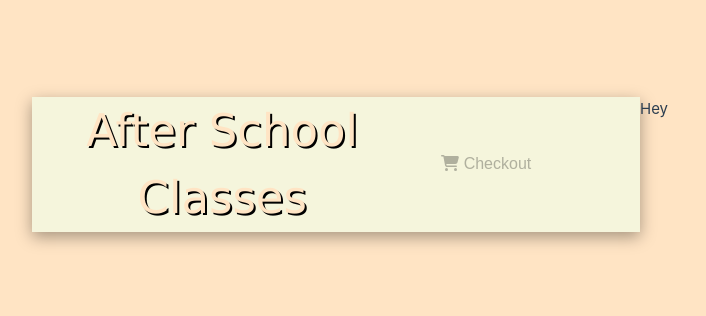
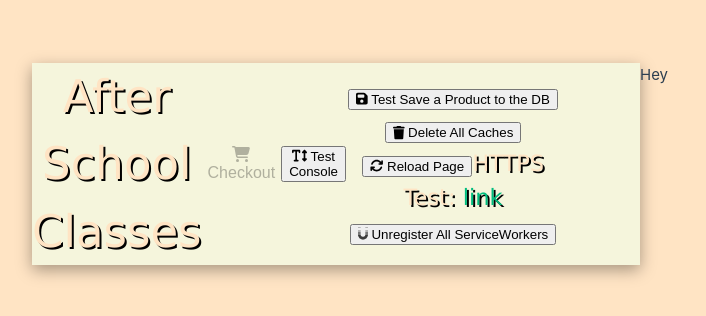
Before and after one commit to JohnnyCiepiela/school-classes-management-vue, a Vue app: page / in a window 1280 px wide. Shown: the part 236-552 px from the top of the page, without its empty margins (0-706 px from the left). Built offline with nearby package versions, Linux system fonts and the light colour scheme.

Commit message:
test console

```diff
--- a/src/App.vue
+++ b/src/App.vue
@@ -1,14 +1,40 @@
-
-
 <template>
   <div id="app">
     <header>
       <h1>{{ sitename }}</h1>
-      <button @click="showCheckout" v-bind:disabled="!canCheckout" class="checkout_button2">
-                {{totalItemsInTheCart}}
+      <button
+        @click="showCheckout"
+        v-bind:disabled="!canCheckout"
+        class="checkout_button2"
+      >
+        {{ totalItemsInTheCart }}
         <font-awesome-icon icon="fas fa-shopping-cart" />
         Checkout
       </button>
+      <button v-if="testConsole" @click="toggleShowTestConsole">
+        <font-awesome-icon icon="fas fa-text-height" />
+        Test Console
+      </button>
+      <div v-if="testConsole && showTestConsole" class="test-console">
+        <button @click="saveProductToDB" class="test-elem">
+          <font-awesome-icon icon="fas fa-save" />
+          Test Save a Product to the DB
+        </button>
+        <button @click="deleteAllCaches" class="test-elem">
+          <font-awesome-icon icon="fas fa-trash" />
+          Delete All Caches
+        </button>
+        <button @click="reloadPage" class="test-elem">
+          <font-awesome-icon icon="fas fa-sync" />
+          Reload Page
+        </button>
+        <strong class="test-elem">HTTPS Test: </strong>
+        <a v-bind:href="serverURL" target="_blank">link</a>
+        <button @click="unregisterAllServiceWorkers" class="test-elem">
+          <font-awesome-icon icon="fab fa-uniregistry" />
+          Unregister All ServiceWorkers
+        </button>
+      </div>
     </header>
 
     <main>
@@ -18,30 +44,85 @@
 </template>
 
 <script>
-import LessonsList from './components/LessonsList.vue';
-import Checkout from './components/Checkout.vue';
+import LessonsList from "./components/LessonsList.vue";
+import Checkout from "./components/Checkout.vue";
 
 export default {
-  name: 'app',
+  name: "app",
   data() {
     return {
       sitename: "After School Classes",
       cart: [],
       currentView: LessonsList,
-    }
+      testConsole: true,
+      showTestConsole: true,
+      serverURL: "https://afterschoolclasses2-env.eba-upgmncnr.eu-west-2.elasticbeanstalk.com/collections/lessons",
+
+    };
   },
   components: {
-    LessonsList, Checkout,
+    LessonsList,
+    Checkout,
   },
   methods: {
     showCheckout() {
       if (this.currentView === this.LessonsList) {
         this.currentView === this.Checkout;
-      }
-      else {
+      } else {
         this.currentView === this.LessonsList;
       }
+    },
+    toggleShowTestConsole() {
+      this.showTestConsole = !this.showTestConsole;
+    },
+    saveProductToDB() {
+      const newProduct = {
+        id: 2000,
+        title: "Math2",
+        location: "Hendon2",
+        description:
+          "Acquisition of new knowledge, skills, and affects that are related to quantity.",
+        price: 100,
+        image: "images/math_icon.png",
+        availableSpaces: 10,
+        rating: 2,
+      };
+
+      fetch(
+        this.serverURL,
+        {
+          method: "POST",
+          headers: {
+            "Content-Type": "application/json",
+          },
+          body: JSON.stringify(newProduct),
         }
+      ).then(function (response) {
+        response.json().then(function (json) {
+          console.log("Success: " + json.ackowledged);
+          webstore.lessons.push(newProduct);
+        });
+      });
+    },
+    deleteAllCaches() {
+      caches.keys().then(function (names) {
+        for (let name of names) caches.delete(name);
+      });
+
+      console.log("All Caches Deleted!");
+    },
+    reloadPage() {
+      window.location.reload();
+    },
+    unregisterAllServiceWorkers() {
+      navigator.serviceWorker.getRegistrations().then(function (registrations) {
+        for (let registration of registrations) {
+          registration.unregister();
+        }
+      });
+
+      console.log("ServiceWorkers Unregistered");
+    },
   },
   computed: {
     totalItemsInTheCart: function () {
@@ -51,7 +132,7 @@ export default {
       return this.cart.length > 0;
     },
   },
-}
+};
 </script>
 
 <style scoped>
--- a/src/main.js
+++ b/src/main.js
@@ -6,10 +6,10 @@ import './assets/mystyles.css'
 
 import { library } from '@fortawesome/fontawesome-svg-core'
 import { FontAwesomeIcon } from '@fortawesome/vue-fontawesome'
-import { faShoppingCart, faTextHeight } from '@fortawesome/free-solid-svg-icons'
+import { faShoppingCart, faTextHeight, faSave, faTrash, faSync } from '@fortawesome/free-solid-svg-icons'
 import { faUniregistry } from '@fortawesome/free-brands-svg-icons'
 
-library.add(faShoppingCart, faTextHeight, faUniregistry)
+library.add(faShoppingCart, faTextHeight, faSave, faTrash, faSync, faUniregistry)
 Vue.component('font-awesome-icon', FontAwesomeIcon)
 
 Vue.config.productionTip = false
```
Lines whose indentation alone changed are shown as unchanged.
